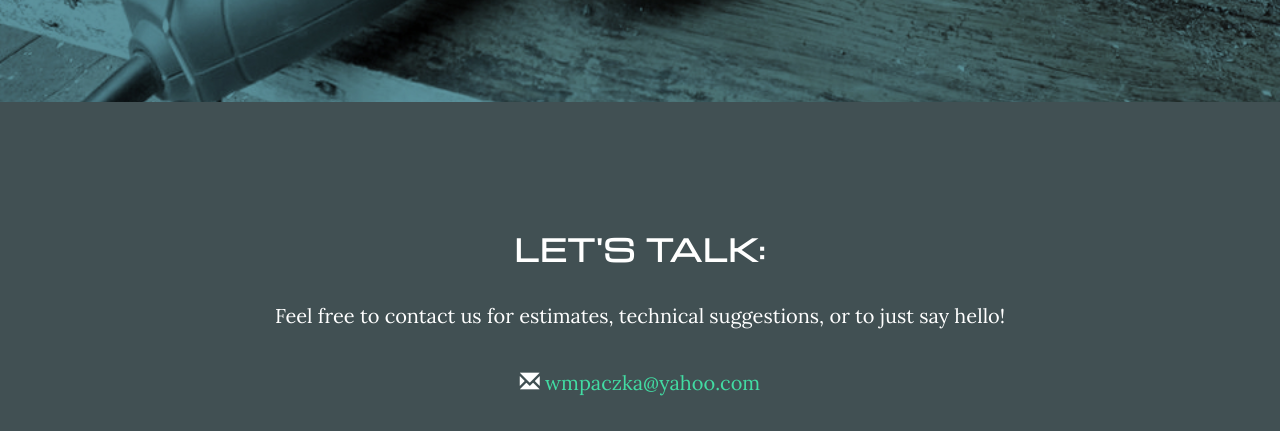
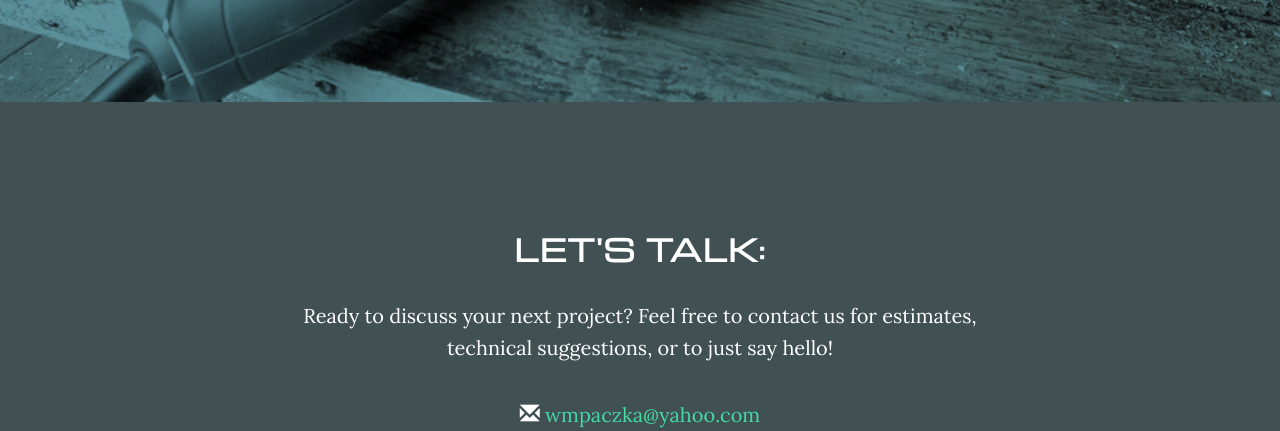
Before and after one commit to jaroslaw108/mabs-progress, a plain HTML site: page index.html in a window 1280 px wide. Shown: the part 2392-2823 px from the top of the page. Drawn offline with nearby package versions, Linux system fonts and the light colour scheme.

Commit message:
Update index.html

```diff
--- a/index.html
+++ b/index.html
@@ -182,7 +182,7 @@
         <div class="row">
             <div class="col-lg-8 col-lg-offset-2">
                 <h2>Let's Talk:</h2>
-                <p>Feel free to contact us for estimates, technical suggestions, or to just say hello!</p>
+                <p>Ready to discuss your next project? Feel free to contact us for estimates, technical suggestions, or to just say hello!</p>
                 <p>
 					<span class="glyphicon glyphicon-envelope" aria-hidden="true"></span>
 					<a href="mailto:wmpaczka@yahoo.com">wmpaczka@yahoo.com</a>
```
